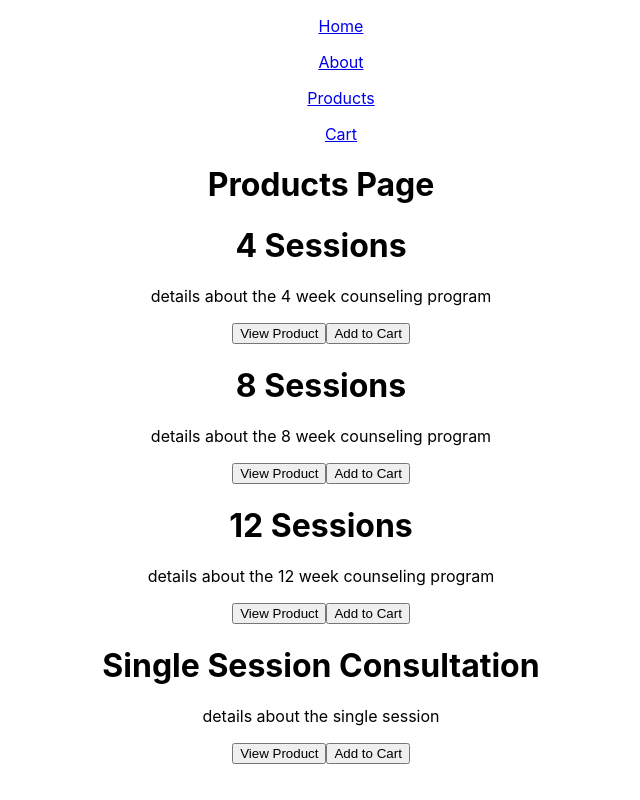
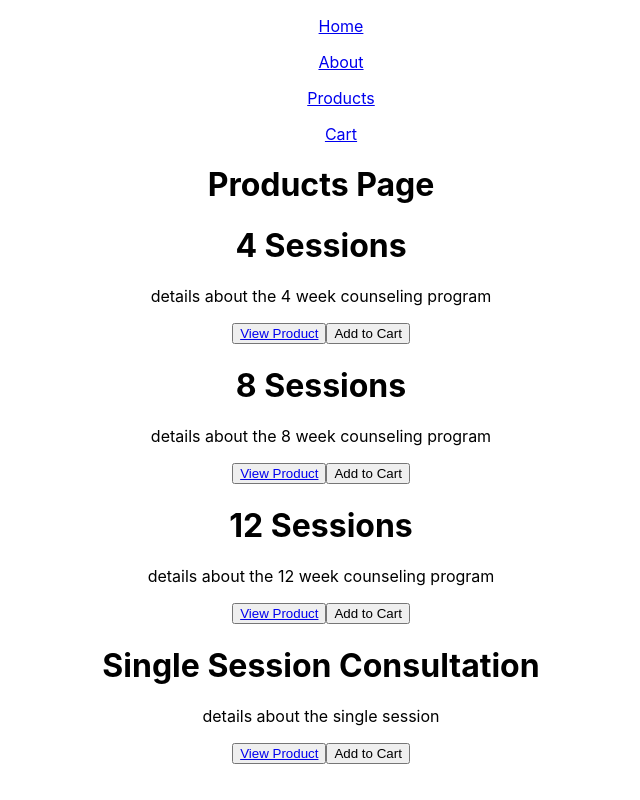
Before and after one commit to connorwarme/shopping-cart, a React (Create React App) app: page /products in a window 1280 px wide. Shown: the whole page, without its empty margins (319-959 px from the left). Built offline with nearby package versions, Linux system fonts and the light colour scheme.

Commit message:
Working on linking to individual product page, passing state, etc

```diff
--- a/src/App.js
+++ b/src/App.js
@@ -73,7 +73,7 @@ function App() {
         <Route path="/" element={<Home />} />
         <Route path="/about" element={<About />} />
         <Route path="/products">
-          <Route index element={<Products add={addToCart}/>} />
+          <Route index element={<Products add={addToCart} prod={productList} />} />
           <Route path=":id" element={<Product />} />
         </Route>
         <Route path="/cart" element={<Cart cart={cart} del={removeFromCart} inc={increment} dec={decrement}/>} />
--- a/src/components/Content.js
+++ b/src/components/Content.js
@@ -7,6 +7,7 @@ const content = [
         about: "details about the 4 week counseling program",
         quantity: 0,
         price: "$400",
+        url: '4-sessions',
     },
     {
         id: uuidv4(),
@@ -14,6 +15,7 @@ const content = [
         about: "details about the 8 week counseling program",
         quantity: 0,
         price: "$800",
+        url: '8-sessions',
     },
     {
         id: uuidv4(),
@@ -21,6 +23,7 @@ const content = [
         about: "details about the 12 week counseling program",
         quantity: 0,
         price: "$1200",
+        url: '12-sessions',
     },
     {
         id: uuidv4(),
@@ -28,6 +31,7 @@ const content = [
         about: "details about the single session",
         quantity: 0,
         price: "$150",
+        url: 'single-session',
     }
 ]
 
--- a/src/components/ProdCard.js
+++ b/src/components/ProdCard.js
@@ -1,11 +1,12 @@
 import React from "react";
+import { Link } from "react-router-dom";
 
-const ProdCard = ({ data, add }) => {
+const ProdCard = ({ data, add, view }) => {
     return (
         <div className="product-card" id={data.id}>
             <h1>{data.title}</h1>
             <p>{data.about}</p>
-            <button>View Product</button>
+            <button id={data.id} onClick={view}><Link to={`/products/${data.url}`} state={data}>View Product</Link></button>
             <button id={data.id} onClick={add}>Add to Cart</button>
         </div>
     )
--- a/src/components/Product.js
+++ b/src/components/Product.js
@@ -1,12 +1,13 @@
 import React from "react";
-import { useParams } from "react-router-dom";
+import { useLocation } from "react-router-dom";
 
 const Product = () => {
-    const { id } = useParams();
-
+    const location = useLocation();
+    // const [obj, add] = useLocation().state;
+    console.log(location);
     return (
         <div className="product">
-            <h1>Product Page: {id}</h1>
+            <h1>Product Page: {}</h1>
         </div>
     )
 }
--- a/src/components/Products.js
+++ b/src/components/Products.js
@@ -3,14 +3,17 @@ import Product from "./Product";
 import ProdCard from "./ProdCard";
 import content from "./Content";
 
-const Products = ({ add }) => {
-
+const Products = ({ add, prod }) => {
+    const handleViewClick = (e) => {
+        const product = prod.find(item => item.id === e.target.id);
+        console.log(product);
+    }
     return (
         <div className="products">
             <h1>Products Page</h1>
             <div className="products-container">
                 {content.map(item => {
-                    return <ProdCard key={item.id} data={item} add={add}/>
+                    return <ProdCard key={item.id} data={item} add={add} view={handleViewClick}/>
                 })}
             </div>
         </div>
```
